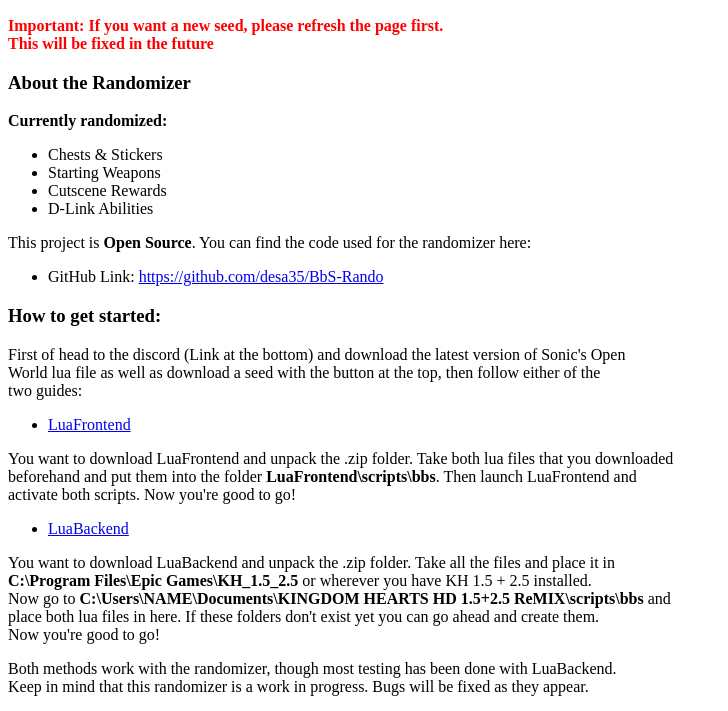
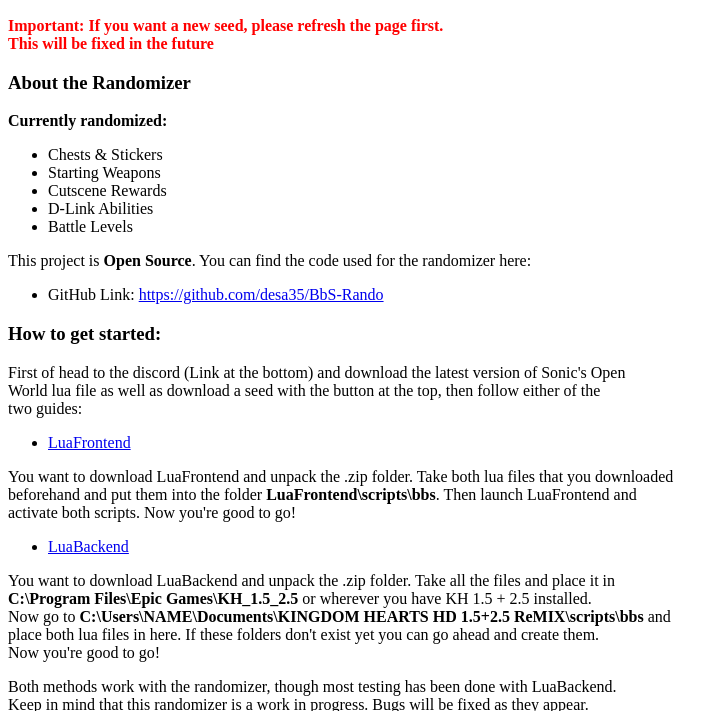
Before and after one commit to desa35/BbS-Rando, a website with bundled scripts: page index.html in a window 1280 px wide. Shown: the part 110-821 px from the top of the page, without its empty margins (0-728 px from the left). Built offline with nearby package versions, Linux system fonts and the light colour scheme.

Commit message:
Updates information on the website

```diff
--- a/index.html
+++ b/index.html
@@ -23,6 +23,7 @@
         <li>Starting Weapons</li>
         <li>Cutscene Rewards</li>
         <li>D-Link Abilities</li>
+        <li>Battle Levels</li>
       </ul>
     </p>
       <p>
```
